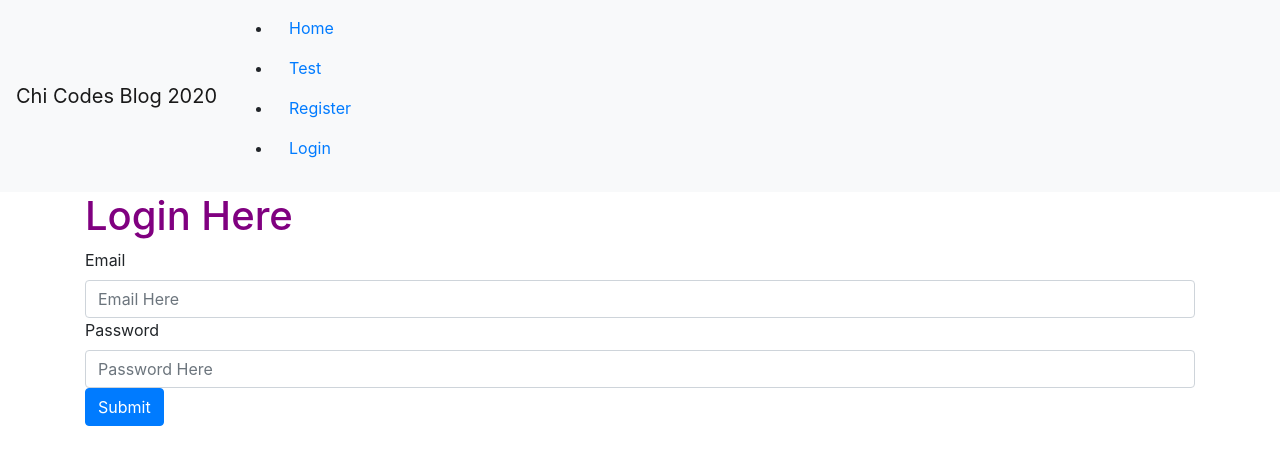
After one commit to gabbycampos/chicodes_blog, a Flask app: page /login in a window 1280 px wide. The commit adds this page. Shown: the top 465 px of the page. Run offline with Flask 2, Linux system fonts and the light colour scheme; some libraries are stand-ins or nearby versions.

Commit message:
day3 branch

```diff
--- a/chicodes_blog_app/forms.py
+++ b/chicodes_blog_app/forms.py
@@ -12,3 +12,8 @@ class UserInfoForm(FlaskForm):
     password = PasswordField('Password', validators = [DataRequired()])
     confirm_pass = PasswordField('Confirm Password', validators = [DataRequired(), EqualTo('password')])
     submit = SubmitField()
+
+class LoginForm(FlaskForm):
+    email = StringField('Email', validators = [DataRequired(), Email()])
+    password = PasswordField('Password', validators = [DataRequired()])
+    submit = SubmitField()
--- a/chicodes_blog_app/routes.py
+++ b/chicodes_blog_app/routes.py
@@ -1,11 +1,18 @@
 # Import the app variable from the init
-from chicodes_blog_app import app
+from chicodes_blog_app import app, db
 
 # Import specific packages from flask
-from flask import render_template, request
+from flask import render_template, request, redirect, url_for
 
 # import our form(s)
-from chicodes_blog_app.forms import UserInfoForm
+from chicodes_blog_app.forms import UserInfoForm, LoginForm
+
+# import of Our Model(s)
+from chicodes_blog_app.models import User, Post, check_password_hash
+
+# import for Flask Login functions - login_required
+# login_user, current_user, logout_user
+from flask_login import login_required, login_user, current_user, logout_user
 
 # Default Home Route
 @app.route('/')
@@ -32,4 +39,33 @@ def register():
         # print the data to the server that comes from the form
         print(username,email,password)
 
+        # Creation/Init of our User Class (aka Model)
+        user = User(username, email, password)
+
+        # Open a connection to the database
+        db.session.add(user)
+
+        # Commit all data to the database
+        db.session.commit()
+
     return render_template('register.html', user_form = form)
+
+@app.route('/login', methods = ['GET', 'POST'])
+def login():
+    form = LoginForm()
+    if request.method == 'POST' and form.validate():
+        email = form.email.data
+        password = form.password.data
+        # Saving the logged in user to a variable
+        logged_user = User.query.filter(User.email == email).first()
+        # check the password of the newly found user
+        # and validate the password against the hash value
+        # inside of the database
+        if logged_user and check_password_hash(logged_user.password, password):
+            login_user(logged_user)
+            # Redirect user
+            return redirect(url_for('home'))
+        else:
+            # Redirect User to login route
+            return redirect(url_for('login'))
+    return render_template('login.html', login_form = form)
--- /dev/null
+++ b/chicodes_blog_app/templates/login.html
@@ -0,0 +1,22 @@
+{% extends 'base.html' %}
+
+{% block content %}
+  <div class="container">
+    <h1>Login Here</h1>
+    <form method='POST'>
+      {{ login_form.hidden_tag() }}
+      <div class="form-group">
+        <fieldset>
+          {{ login_form.email.label }}
+          {{ login_form.email(class="form-control", placeholder = "Email Here")}}
+        </fieldset>
+
+        <fieldset>
+          {{ login_form.password.label}}
+          {{ login_form.password(class="form-control", placeholder = "Password Here")}}
+        </fieldset>
+        {{ login_form.submit(class="btn btn-primary")}}
+      </div>
+    </form>
+  </div>
+{% endblock content%}
--- a/chicodes_blog_app/templates/nav.html
+++ b/chicodes_blog_app/templates/nav.html
@@ -9,6 +9,12 @@
       <li class="nav-item">
         <a class="nav-link" href="{{ url_for('testRoute') }}">Test</a>
       </li>
+      <li class="nav-item">
+        <a class="nav-link" href="{{ url_for('register') }}">Register</a>
+      </li>
+      <li class="nav-item">
+        <a class="nav-link" href="{{ url_for('login') }}">Login</a>
+      </li>
     </ul>
   </div>
 </nav>
```
Also changed, not shown: chicodes_blog_app/__init__.py (+8 -0 lines), chicodes_blog_app/models.py (+13 -2 lines), app.db.
